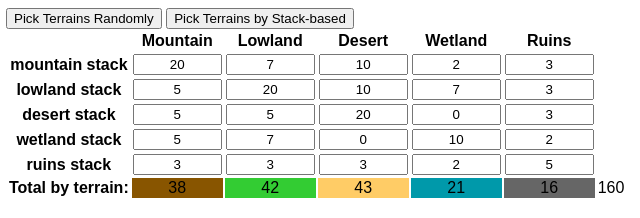
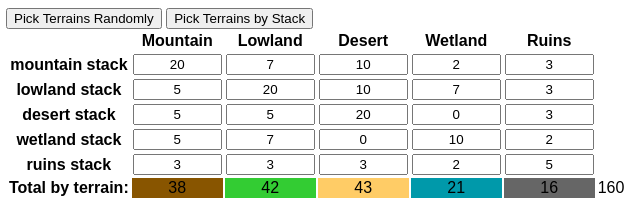
Before and after one commit to IdahoEv/FBGBoardTileSim, a plain HTML site: page index.html in a window 1280 px wide. Shown: the top 218 px of the page, 2-642 px from the left. Drawn offline with nearby package versions, Linux system fonts and the light colour scheme.

Commit message:
Tweaked a button label

```diff
--- a/index.html
+++ b/index.html
@@ -28,7 +28,7 @@ td[data-terrain='ruins']   { background: #666 }
 <body>
     <form>
       <button id='random_terrain' value='random_terrain' />Pick Terrains Randomly</button>
-      <button id='stack_terrain' value='stack_terrain' />Pick Terrains by Stack-based</button>
+      <button id='stack_terrain' value='stack_terrain' />Pick Terrains by Stack</button>
     <table>
       <tr>
         <th></th>
```
